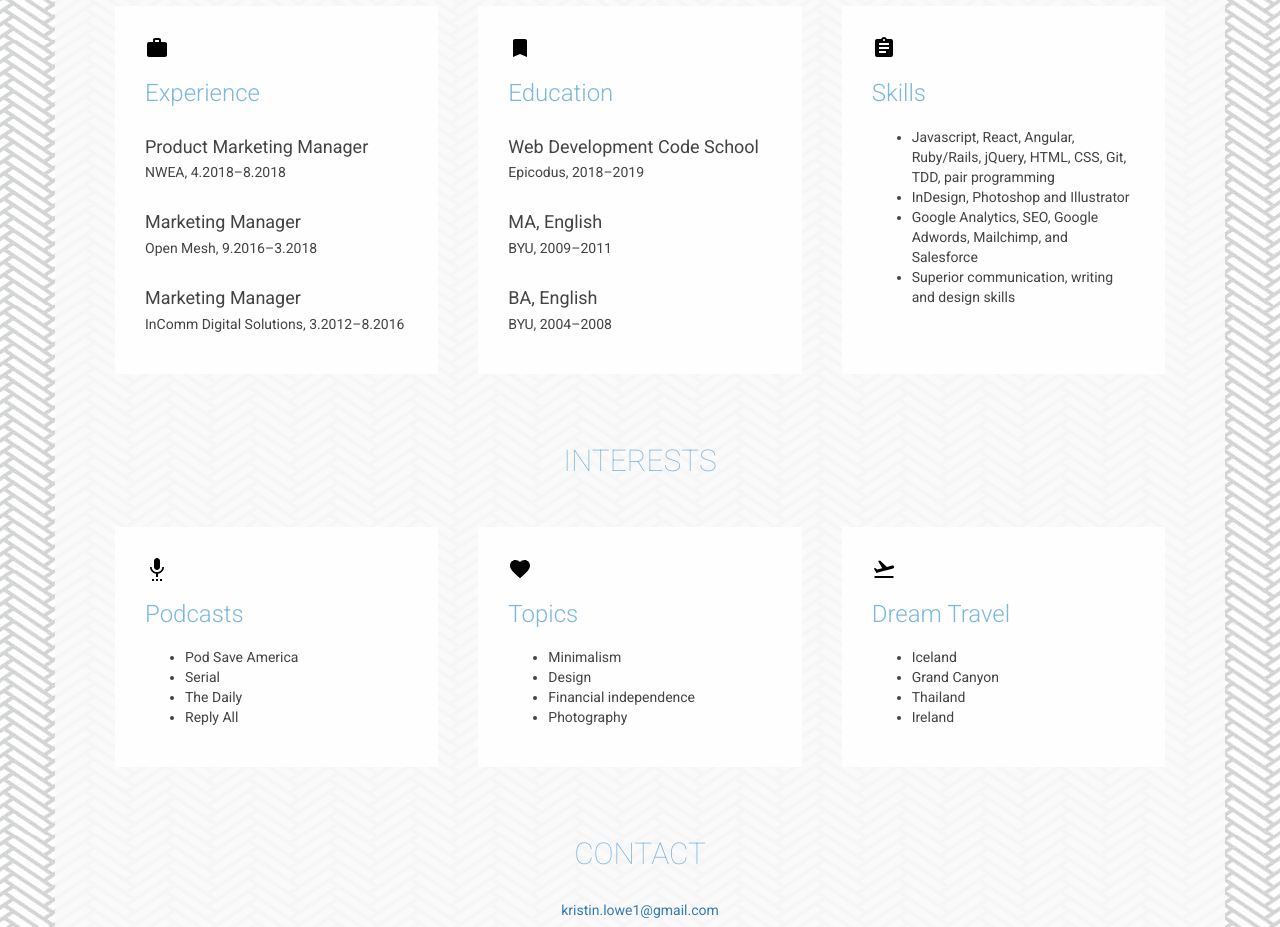
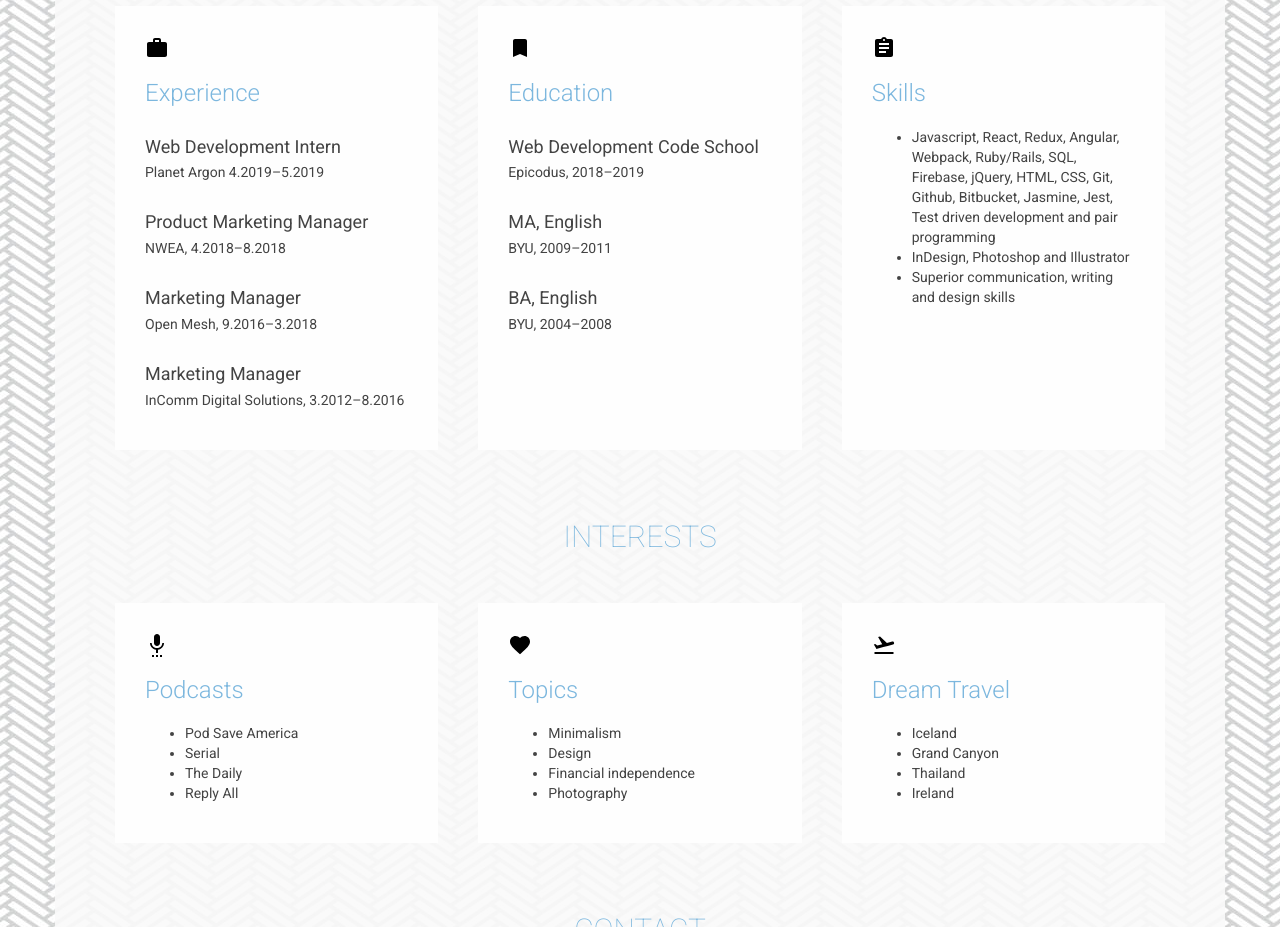
Before and after one commit to klowe27/portfolio, a plain HTML site: page index.html in a window 1280 px wide. Shown: the part 2080-3007 px from the top of the page. Drawn offline with nearby package versions, Linux system fonts and the light colour scheme.

Commit message:
Update experience with internship

```diff
--- a/index.html
+++ b/index.html
@@ -90,6 +90,8 @@
         <div class="content content-body">
           <img src="img/experience.svg" alt="Briefcase icon.">
           <h3>Experience</h3>
+          <h4>Web Development Intern</h4>
+          <p>Planet Argon 4.2019–5.2019</p>
           <h4>Product Marketing Manager</h4>
           <p>NWEA, 4.2018–8.2018</p>
           <h4>Marketing Manager</h4>
@@ -113,9 +115,8 @@
           <img src="img/skills.svg" alt="Clipboard icon.">
           <h3>Skills</h3>
           <ul>
-            <li>Javascript, React, Angular, Ruby/Rails, jQuery, HTML, CSS, Git, TDD, pair programming</li>
+            <li>Javascript, React, Redux, Angular, Webpack, Ruby/Rails, SQL, Firebase, jQuery, HTML, CSS, Git, Github, Bitbucket, Jasmine, Jest, Test driven development and pair programming</li>
             <li>InDesign, Photoshop and Illustrator</li>
-            <li>Google Analytics, SEO, Google Adwords, Mailchimp, and Salesforce</li>
             <li>Superior communication, writing and design skills</li>
           </ul>
         </div>
```
